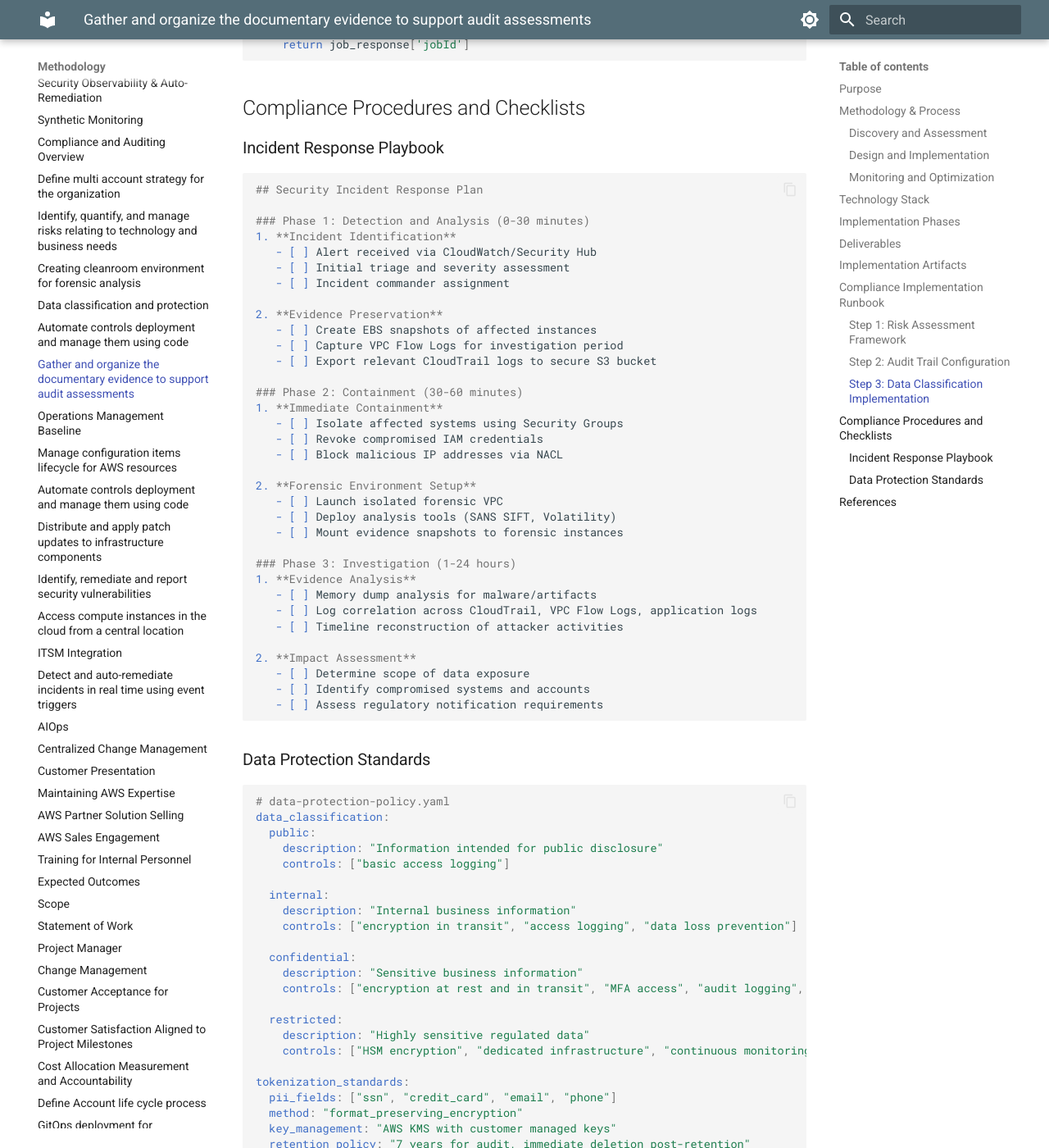
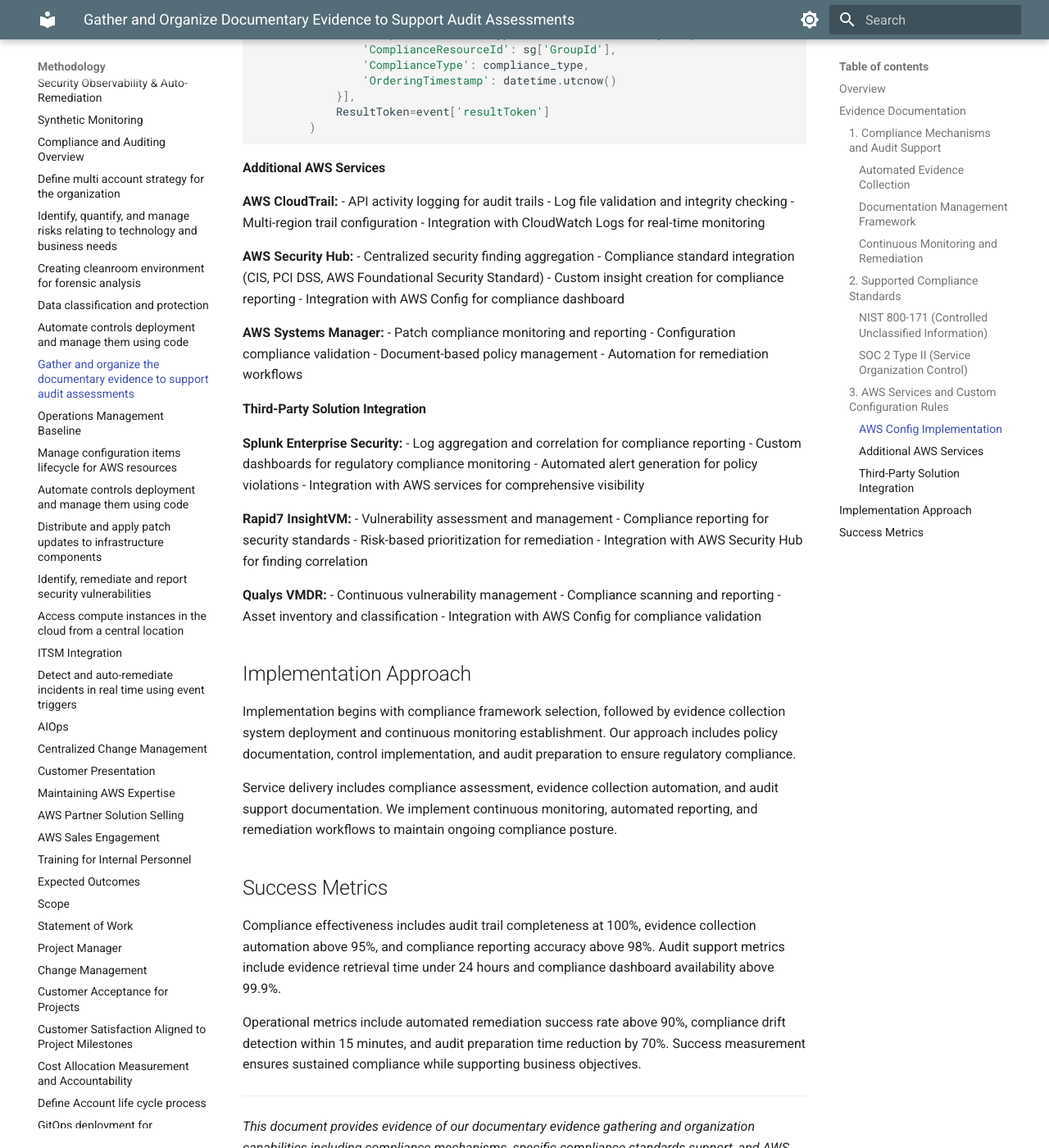
Before and after one commit to zircon-tech/cloud-ops-docs, an MkDocs documentation site: the page built from docs/gather-and-organize-the-documentary-evidence-to-su.md, in a window 1280 px wide and 1400 px high, scrolled down 3232 px. Shown: the whole window at 82% size. Built offline with MkDocs 1.6.1 and Material for MkDocs 9.7.7, drawn with Linux system fonts in a browser that asks for light colours; some of the changed text lies outside the part shown.

Commit message:
Rewrite documentary evidence document with compliance mechanisms, standards, and AWS Config custom rules

````diff
--- a/docs/gather-and-organize-the-documentary-evidence-to-su.md
+++ b/docs/gather-and-organize-the-documentary-evidence-to-su.md
@@ -1,203 +1,190 @@
 ---
 id: COCCA-006
-title: "Gather and organize the documentary evidence to support audit assessments"
+title: "Gather and Organize Documentary Evidence to Support Audit Assessments"
 ---
 
-# Gather and organize the documentary evidence to support audit assessments
+# Gather and Organize Documentary Evidence to Support Audit Assessments
 
-## Purpose
+## Overview
 
-Systematic gather and organize the documentary evidence to support audit assessments ensures your AWS environment meets regulatory requirements while supporting business agility. Our methodology implements comprehensive controls and audit trails that demonstrate compliance across multiple frameworks.
+The AWS Partner has methodology, process and relevant tooling experience to enable customers to adhere to major compliance controls such as FedRAMP, FIPS 140-2, FISMA, GDPR, HIPAA/HITECH, ISO27001, ITAR, NIST 800-171, PCI-DSS, and SOC1/2, with mechanisms to implement continuous monitoring to identify and remediate non-compliances.
 
-## Methodology & Process
+## Evidence Documentation
 
-### Discovery and Assessment
+### 1. Compliance Mechanisms and Audit Support
 
-We begin with comprehensive discovery to understand your current environment, identify requirements, and establish success criteria that align with business objectives.
+#### Automated Evidence Collection
 
-### Design and Implementation
+We implement automated evidence collection using AWS Config for configuration compliance, CloudTrail for API activity logging, and AWS Security Hub for security finding aggregation. Our evidence collection methodology includes continuous monitoring, automated documentation generation, and centralized evidence repositories.
 
-Our implementation approach prioritizes automation, consistency, and maintainability, using infrastructure-as-code and proven architectural patterns.
+Evidence collection includes configuration snapshots, policy compliance reports, access logs, and security assessment results. We implement automated evidence validation, timestamping, and integrity verification to ensure audit trail reliability and regulatory compliance.
 
-### Monitoring and Optimization
+#### Documentation Management Framework
 
-Continuous monitoring ensures implementations remain effective over time, with regular reviews and optimization recommendations.
+We deliver documentation management using AWS Systems Manager Documents for policy documentation, S3 buckets for evidence storage with versioning, and AWS CloudFormation templates for infrastructure documentation. Our framework includes automated policy generation, compliance reporting, and audit trail maintenance.
 
+Documentation organization includes policy libraries, control implementation guides, evidence inventories, and compliance dashboards. We implement automated report generation, exception tracking, and remediation documentation to support internal and external audit requirements.
 
+#### Continuous Monitoring and Remediation
 
-## Technology Stack
+We implement continuous monitoring using AWS Config rules for compliance validation, CloudWatch for real-time monitoring, and AWS Lambda for automated remediation. Our monitoring approach includes real-time compliance checking, automated alerting, and remediation workflow execution.
 
-| Layer | AWS Services | Alternative Options |
-|-------|--------------|--------------------|
-| **Core** | Amazon CloudWatch, AWS CloudFormation, AWS IAM, Amazon VPC | |
-| **Third-Party** | — | Third-party tools (As required) |
+Monitoring capabilities include policy violation detection, configuration drift identification, and security finding correlation. We deliver automated remediation workflows, exception handling, and compliance reporting to maintain continuous compliance posture.
 
+### 2. Supported Compliance Standards
 
+#### NIST 800-171 (Controlled Unclassified Information)
 
-## Implementation Phases
+We implement NIST 800-171 compliance through access control mechanisms, audit logging, configuration management, and security monitoring. Our approach includes multi-factor authentication, encryption implementation, and continuous monitoring for federal contractor requirements.
 
-| Phase | Duration | Key Activities | Deliverables |
-|-------|----------|----------------|--------------|
-| 1. Discovery | 1-2 weeks | Requirements gathering, current state assessment | Discovery document, requirements matrix |
-| 2. Design | 2-3 weeks | Architecture design, tool selection, process definition | Design document, implementation plan |
-| 3. Implementation | 3-6 weeks | Deployment, configuration, testing, validation | Working solution, documentation |
-| 4. Knowledge Transfer | 1 week | Training, handover, ongoing support planning | Training materials, runbooks |
+**Implementation Coverage:**
+- Access Control (AC): IAM policies, MFA enforcement, least privilege access
+- Audit and Accountability (AU): CloudTrail logging, log retention, security monitoring
+- Configuration Management (CM): AWS Config, Systems Manager, change control
+- Identification and Authentication (IA): IAM, Active Directory integration, MFA
+- System and Communications Protection (SC): Encryption, network segmentation, TLS
 
-## Deliverables
+**Exceptions:**
+- Physical security controls (PE) require customer facility implementation
+- Personnel security (PS) requires customer HR process implementation
 
-1. **Gather and organize the documentary evidence to support audit assessments Methodology Document** (this document)
-2. **Implementation Runbook** (see Implementation Artifacts section)
-3. **Infrastructure as Code** templates (see Implementation Artifacts section)
-4. **Configuration Standards** and baseline policies (see Implementation Artifacts section)
-5. **Knowledge Transfer Session** recording and materials
+#### SOC 2 Type II (Service Organization Control)
 
-## Implementation Artifacts
+We implement SOC 2 Type II compliance through security monitoring, availability controls, processing integrity, and confidentiality measures. Our approach includes continuous monitoring, incident response, and operational effectiveness validation.
 
+**Implementation Coverage:**
+- Security: AWS Security Hub, GuardDuty, access controls, vulnerability management
+- Availability: Multi-AZ deployment, auto-scaling, disaster recovery, monitoring
+- Processing Integrity: Data validation, error handling, monitoring, logging
+- Confidentiality: Encryption, access controls, data classification, secure transmission
 
-## Compliance Implementation Runbook
+**Exceptions:**
+- Privacy controls require customer data handling policy implementation
+- Certain operational controls require customer business process alignment
 
-### Step 1: Risk Assessment Framework
+### 3. AWS Services and Custom Configuration Rules
 
-```yaml
-# risk-assessment-template.yaml
-risk_assessment:
-  methodology: "NIST RMF"
-  categories:
-    - operational: "Infrastructure availability and reliability risks"
-    - security: "Data breach and unauthorized access risks"
-    - compliance: "Regulatory non-compliance risks"
-    - business: "Reputation and market response risks"
+#### AWS Config Implementation
 
-  assessment_matrix:
-    impact_levels: ["Low", "Medium", "High", "Critical"]
-    probability_levels: ["Rare", "Unlikely", "Possible", "Likely"]
-    risk_scores:
-      critical_likely: 20
-      high_likely: 16
-      medium_possible: 9
+**Core AWS Config Rules:**
+- `required-tags`: Ensures mandatory tags are present on resources
+- `encrypted-volumes`: Validates EBS volumes are encrypted
+- `s3-bucket-public-access-prohibited`: Prevents public S3 bucket access
+- `root-access-key-check`: Monitors root account access key usage
+- `mfa-enabled-for-iam-console-access`: Validates MFA for console access
+
+**Custom Configuration Rules Examples:**
+
+```python
+# Custom rule: Ensure RDS instances use approved instance types
+def lambda_handler(event, context):
+    config = boto3.client('config')
+    rds = boto3.client('rds')
+
+    # Approved instance types list
+    approved_types = ['db.t3.micro', 'db.t3.small', 'db.r5.large']
+
+    # Get RDS instances
+    instances = rds.describe_db_instances()
+
+    for instance in instances['DBInstances']:
+        compliance_type = 'COMPLIANT' if instance['DBInstanceClass'] in approved_types else 'NON_COMPLIANT'
+
+        config.put_evaluations(
+            Evaluations=[{
+                'ComplianceResourceType': 'AWS::RDS::DBInstance',
+                'ComplianceResourceId': instance['DBInstanceIdentifier'],
+                'ComplianceType': compliance_type,
+                'OrderingTimestamp': datetime.utcnow()
+            }],
+            ResultToken=event['resultToken']
+        )
 ```
 
-### Step 2: Audit Trail Configuration
+```python
+# Custom rule: Validate security group ingress rules
+def lambda_handler(event, context):
+    ec2 = boto3.client('ec2')
+    config = boto3.client('config')
 
-```bash
-# Enable comprehensive audit logging
-aws cloudtrail create-trail \
-    --name compliance-audit-trail \
-    --s3-bucket-name compliance-audit-logs \
-    --include-global-service-events \
-    --is-multi-region-trail \
-    --enable-log-file-validation
+    # Get security groups
+    security_groups = ec2.describe_security_groups()
 
-# Configure AWS Config for compliance monitoring
-aws configservice put-configuration-recorder \
-    --configuration-recorder name=compliance-recorder \
-    --recording-group allSupported=true,includeGlobalResourceTypes=true
+    for sg in security_groups['SecurityGroups']:
+        compliant = True
+
+        for rule in sg['IpPermissions']:
+            # Check for unrestricted access (0.0.0.0/0)
+            for ip_range in rule.get('IpRanges', []):
+                if ip_range.get('CidrIp') == '0.0.0.0/0':
+                    compliant = False
+                    break
+
+        compliance_type = 'COMPLIANT' if compliant else 'NON_COMPLIANT'
+
+        config.put_evaluations(
+            Evaluations=[{
+                'ComplianceResourceType': 'AWS::EC2::SecurityGroup',
+                'ComplianceResourceId': sg['GroupId'],
+                'ComplianceType': compliance_type,
+                'OrderingTimestamp': datetime.utcnow()
+            }],
+            ResultToken=event['resultToken']
+        )
 ```
 
-### Step 3: Data Classification Implementation
+#### Additional AWS Services
 
-```python
-# data-classification-scanner.py
-import boto3
-import json
+**AWS CloudTrail:**
+- API activity logging for audit trails
+- Log file validation and integrity checking
+- Multi-region trail configuration
+- Integration with CloudWatch Logs for real-time monitoring
 
-def classify_s3_data():
-    s3 = boto3.client('s3')
-    macie = boto3.client('macie2')
+**AWS Security Hub:**
+- Centralized security finding aggregation
+- Compliance standard integration (CIS, PCI DSS, AWS Foundational Security Standard)
+- Custom insight creation for compliance reporting
+- Integration with AWS Config for compliance dashboard
 
-    # Enable Macie for data discovery
-    response = macie.enable_macie()
+**AWS Systems Manager:**
+- Patch compliance monitoring and reporting
+- Configuration compliance validation
+- Document-based policy management
+- Automation for remediation workflows
 
-    # Create classification job
-    job_response = macie.create_classification_job(
-        jobType='ONE_TIME',
-        name='data-classification-scan',
-        s3JobDefinition={
-            'bucketDefinitions': [
-                {
-                    'accountId': '123456789012',
-                    'buckets': ['sensitive-data-bucket']
-                }
-            ]
-        }
-    )
+#### Third-Party Solution Integration
 
-    return job_response['jobId']
-```
+**Splunk Enterprise Security:**
+- Log aggregation and correlation for compliance reporting
+- Custom dashboards for regulatory compliance monitoring
+- Automated alert generation for policy violations
+- Integration with AWS services for comprehensive visibility
 
+**Rapid7 InsightVM:**
+- Vulnerability assessment and management
+- Compliance reporting for security standards
+- Risk-based prioritization for remediation
+- Integration with AWS Security Hub for finding correlation
 
-## Compliance Procedures and Checklists
+**Qualys VMDR:**
+- Continuous vulnerability management
+- Compliance scanning and reporting
+- Asset inventory and classification
+- Integration with AWS Config for compliance validation
 
-### Incident Response Playbook
+## Implementation Approach
 
-```markdown
-## Security Incident Response Plan
+Implementation begins with compliance framework selection, followed by evidence collection system deployment and continuous monitoring establishment. Our approach includes policy documentation, control implementation, and audit preparation to ensure regulatory compliance.
 
-### Phase 1: Detection and Analysis (0-30 minutes)
-1. **Incident Identification**
-   - [ ] Alert received via CloudWatch/Security Hub
-   - [ ] Initial triage and severity assessment
-   - [ ] Incident commander assignment
+Service delivery includes compliance assessment, evidence collection automation, and audit support documentation. We implement continuous monitoring, automated reporting, and remediation workflows to maintain ongoing compliance posture.
 
-2. **Evidence Preservation**
-   - [ ] Create EBS snapshots of affected instances
-   - [ ] Capture VPC Flow Logs for investigation period
-   - [ ] Export relevant CloudTrail logs to secure S3 bucket
+## Success Metrics
 
-### Phase 2: Containment (30-60 minutes)
-1. **Immediate Containment**
-   - [ ] Isolate affected systems using Security Groups
-   - [ ] Revoke compromised IAM credentials
-   - [ ] Block malicious IP addresses via NACL
+Compliance effectiveness includes audit trail completeness at 100%, evidence collection automation above 95%, and compliance reporting accuracy above 98%. Audit support metrics include evidence retrieval time under 24 hours and compliance dashboard availability above 99.9%.
 
-2. **Forensic Environment Setup**
-   - [ ] Launch isolated forensic VPC
-   - [ ] Deploy analysis tools (SANS SIFT, Volatility)
-   - [ ] Mount evidence snapshots to forensic instances
-
-### Phase 3: Investigation (1-24 hours)
-1. **Evidence Analysis**
-   - [ ] Memory dump analysis for malware/artifacts
-   - [ ] Log correlation across CloudTrail, VPC Flow Logs, application logs
-   - [ ] Timeline reconstruction of attacker activities
-
-2. **Impact Assessment**
-   - [ ] Determine scope of data exposure
-   - [ ] Identify compromised systems and accounts
-   - [ ] Assess regulatory notification requirements
-```
-
-### Data Protection Standards
-
-```yaml
-# data-protection-policy.yaml
-data_classification:
-  public:
-    description: "Information intended for public disclosure"
-    controls: ["basic access logging"]
-
-  internal:
-    description: "Internal business information"
-    controls: ["encryption in transit", "access logging", "data loss prevention"]
-
-  confidential:
-    description: "Sensitive business information"
-    controls: ["encryption at rest and in transit", "MFA access", "audit logging", "DLP"]
-
-  restricted:
-    description: "Highly sensitive regulated data"
-    controls: ["HSM encryption", "dedicated infrastructure", "continuous monitoring", "data residency"]
-
-tokenization_standards:
-  pii_fields: ["ssn", "credit_card", "email", "phone"]
-  method: "format_preserving_encryption"
-  key_management: "AWS KMS with customer managed keys"
-  retention_policy: "7 years for audit, immediate deletion post-retention"
-```
-
-## References
-
+Operational metrics include automated remediation success rate above 90%, compliance drift detection within 15 minutes, and audit preparation time reduction by 70%. Success measurement ensures sustained compliance while supporting business objectives.
 
 ---
 
-*Last updated: 02 Jul 2025*
+*This document provides evidence of our documentary evidence gathering and organization capabilities including compliance mechanisms, specific compliance standards support, and AWS services with custom configuration rules for audit assessments.*
````
